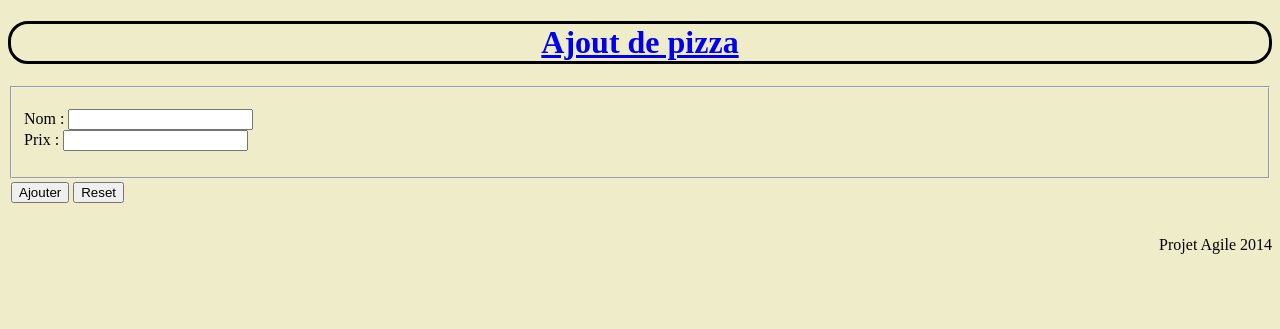
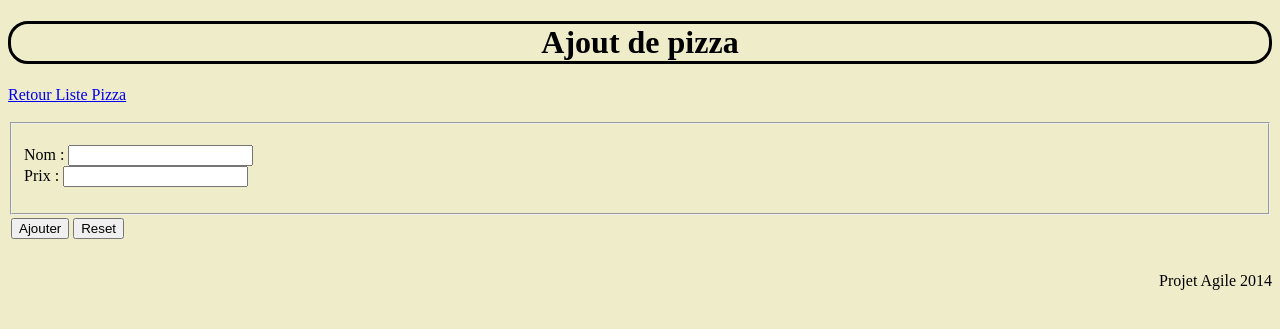
Before and after one commit to vDurand/ProjetAgile, a PHP site: page /ajout_pizza.php in a window 1280 px wide. Shown: the top 329 px of the page. Run offline with PHP 8.4, Linux system fonts and the light colour scheme.

Commit message:
ajout lien entre ajout pizza et home

```diff
--- a/ajout_pizza.php
+++ b/ajout_pizza.php
@@ -10,7 +10,9 @@
 	</head>
 
 	<body>
-		<h1><a href="home.php">Ajout de pizza</a></h1>
+		<h1>Ajout de pizza</h1>
+		<a id="button" href="home.php">Retour Liste Pizza</a>
+		<br/><br/>
 
 			<form method="post" action="post_pizza.php">
 			<fieldset>
```
